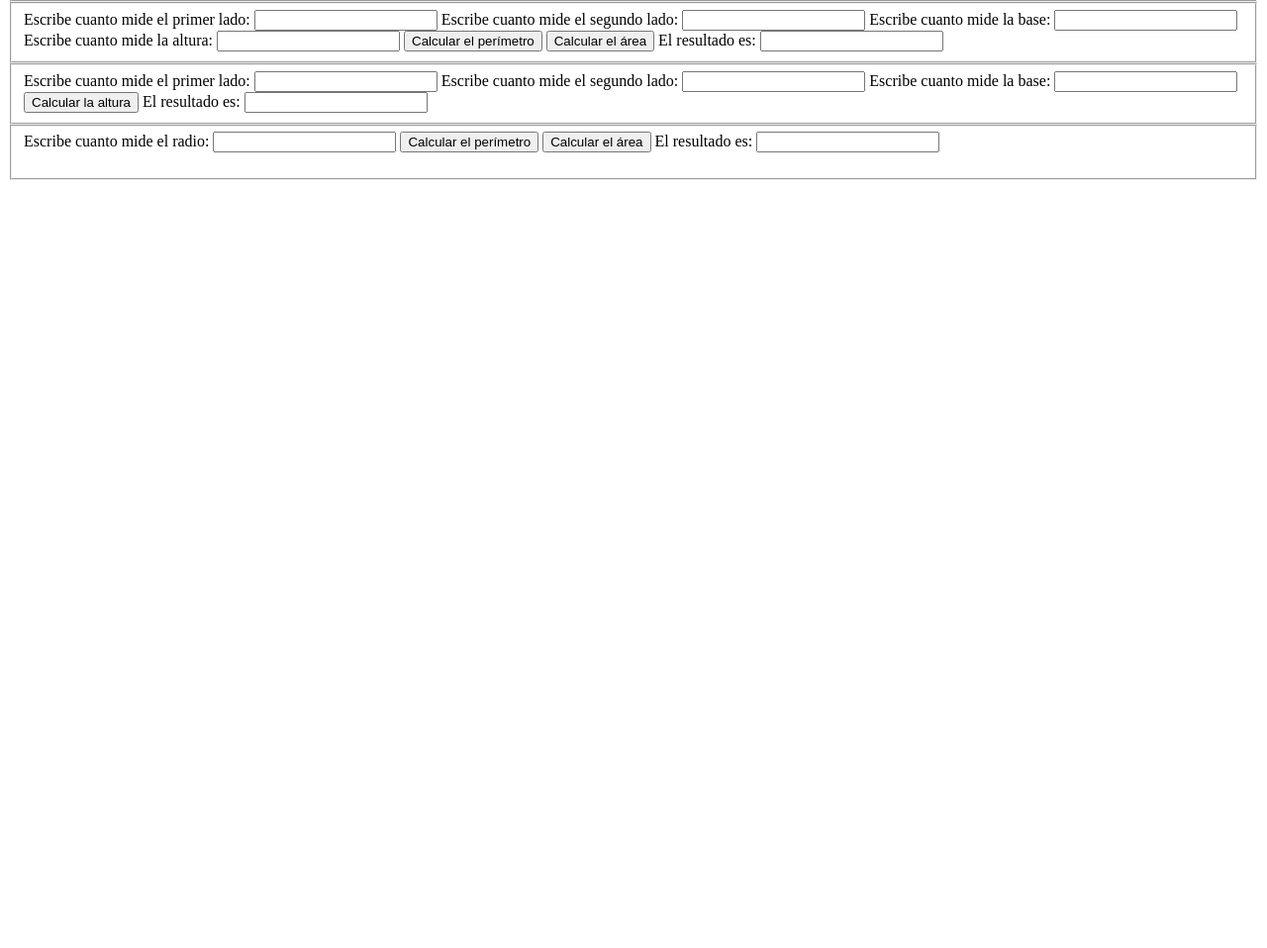
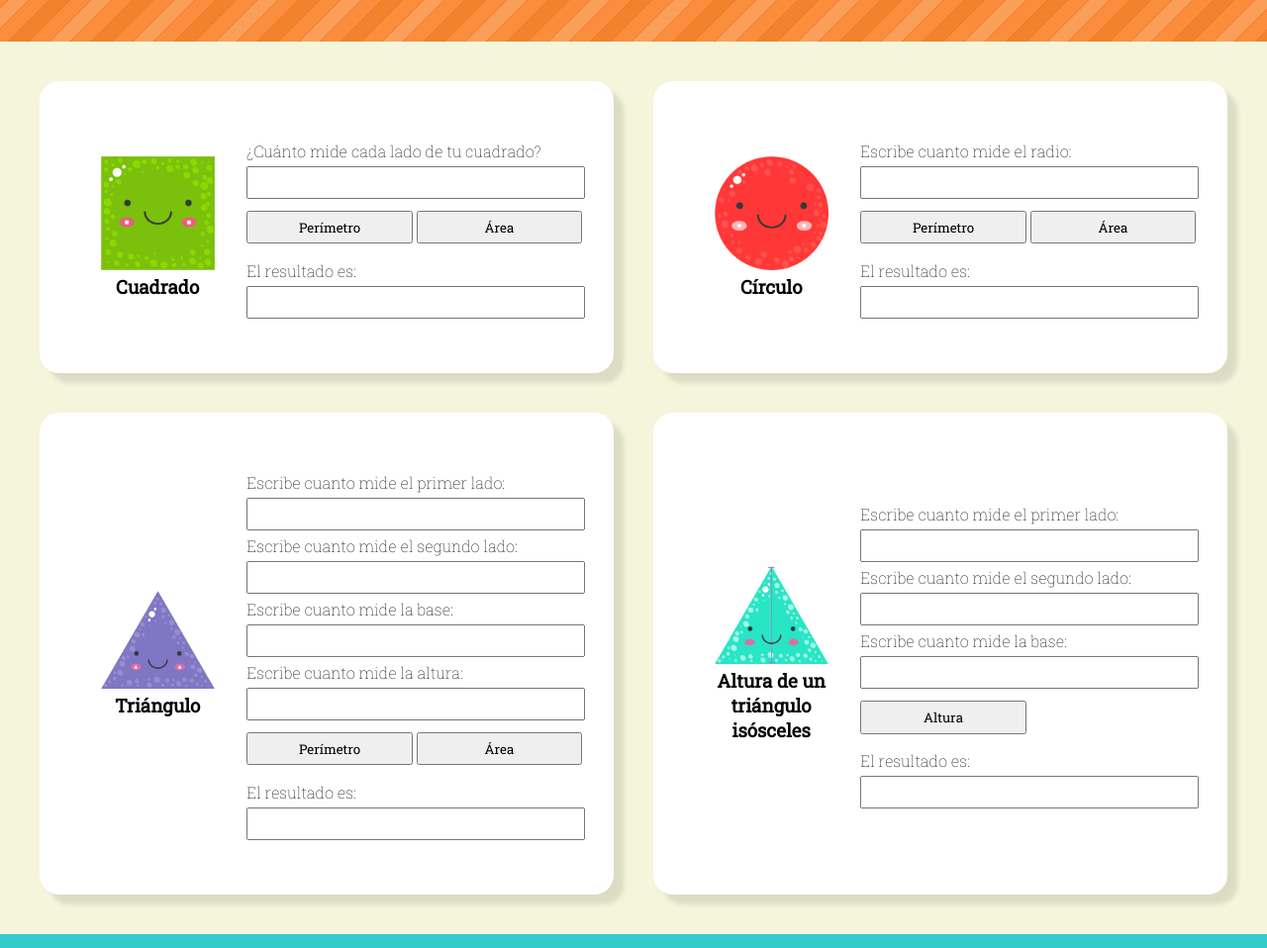
Before and after one commit to CarlotaBlanco/area-and-perimeter-calculator, a plain HTML site: page index.html in a window 1280 px wide. Shown: the part 118-1076 px from the top of the page at 99% size. Before the commit the page ends 800 px from the top, so only its background shows below. Drawn offline with Linux system fonts and the light colour scheme.

Commit message:
add css styles

```diff
--- a/css/main.css
+++ b/css/main.css
@@ -0,0 +1,108 @@
+* {
+  margin: 0;
+  padding: 0;
+  box-sizing: border-box;
+  font-family: 'Roboto Slab', serif;
+}
+
+.header {
+  width: 100vw;
+  background: url('../img/background.png');
+  color: white;
+  height: 20vh;
+  display: flex;
+  justify-content: center;
+  align-items: center;
+  position: sticky;
+  top: 0;
+}
+
+.main {
+  padding: 1em;
+  background-color: beige;
+}
+
+.main_section {
+  width: 100%;
+  background-color: white;
+  border-radius: 20px 20px 20px 20px;
+  box-shadow: 10px 10px 5px 0px rgba(0, 0, 0, 0.1);
+  padding: 5%;
+  display: flex;
+  flex-direction: column;
+  align-items: center;
+  margin-bottom: 5%;
+}
+.img_title_container {
+  text-align: center;
+  padding: 0 5%;
+}
+.img {
+  width: 40%;
+}
+
+.form_section {
+  width: 80%;
+  padding: 5% 0;
+}
+.label {
+  display: block;
+  font-weight: 100;
+  margin: 0.3em 0;
+}
+.input {
+  width: 100%;
+  height: 2.5em;
+  padding: 2%;
+}
+.button {
+  width: 49%;
+  height: 2.5em;
+  margin: 0.9em 0;
+}
+
+.footer {
+  height: 5%;
+  display: flex;
+  flex-direction: column;
+  gap: 12px;
+  align-items: center;
+  background-color: #33cccc;
+  padding: 30px 0 45px 0;
+  color: white;
+}
+
+.rrss {
+  display: flex;
+  list-style-type: none;
+}
+
+.rrss_item {
+  padding: 10%;
+}
+
+.rrss_item_link {
+  font-size: 2em;
+  color: white;
+}
+
+@media all and (min-width: 1200px) {
+  .main {
+    display: grid;
+    grid-template-columns: 1fr 1fr;
+    padding: 2.5em;
+    justify-items: center;
+    gap: 2.5em;
+  }
+  .main_section {
+    padding: 5%;
+    flex-direction: row;
+    margin-bottom: 0;
+  }
+  .img_title_container {
+    width: 40%;
+  }
+  .img {
+    width: 90%;
+  }
+}
--- a/index.html
+++ b/index.html
@@ -4,83 +4,186 @@
     <meta charset="UTF-8" />
     <meta http-equiv="X-UA-Compatible" content="IE=edge" />
     <meta name="viewport" content="width=device-width, initial-scale=1.0" />
+    <link rel="preconnect" href="https://fonts.googleapis.com" />
+    <link rel="preconnect" href="https://fonts.gstatic.com" crossorigin />
+    <link
+      href="https://fonts.googleapis.com/css2?family=Roboto+Slab:wght@100;400&display=swap"
+      rel="stylesheet"
+    />
+    <link
+      rel="stylesheet"
+      href="https://use.fontawesome.com/releases/v5.8.1/css/all.css"
+      integrity="sha384-50oBUHEmvpQ+1lW4y57PTFmhCaXp0ML5d60M1M7uH2+nqUivzIebhndOJK28anvf"
+      crossorigin="anonymous"
+    />
     <link rel="stylesheet" href="./css/main.css" />
-    <title>¡Calcula tu área!</title>
+    <title>¡Calcula tu Área!</title>
   </head>
   <body>
-    <header><h1>¡Calcula tu área!</h1></header>
-    <main>
-      <form>
-        <fieldset>
-          <label for="squareSide">¿Cuánto mide cada lado de tu cuadrado?</label>
-          <input id="squareSide" type="number" />
-          <button type="button" onclick="calculateSquarePerimeter()">
-            Calcula el perímetro
+    <header class="header"><h1>¡Calcula tu Área!</h1></header>
+    <main class="main">
+      <section class="main_section">
+        <div class="img_title_container">
+          <img class="img" src="./img/square.png" alt="Square" />
+          <h3 class="section_titles">Cuadrado</h3>
+        </div>
+        <form class="form_section">
+          <label for="squareSide" class="label"
+            >¿Cuánto mide cada lado de tu cuadrado?</label
+          >
+          <input class="input" id="squareSide" type="number" />
+          <button
+            class="button"
+            type="button"
+            onclick="calculateSquarePerimeter()"
+          >
+            Perímetro
           </button>
-          <button type="button" onclick="calculateSquareArea()">
-            Calcular el área
+          <button class="button" type="button" onclick="calculateSquareArea()">
+            Área
           </button>
-          <label for="squareMessage">El resultado es:</label>
-          <input type="number" id="squareMessage" value="" readonly />
-        </fieldset>
-      </form>
-      <form>
-        <fieldset>
-          <label for="triangleSideA">Escribe cuanto mide el primer lado:</label>
-          <input id="triangleSideA" type="number" />
-          <label for="triangleSideB"
+          <label for="squareMessage" class="label">El resultado es:</label>
+          <input
+            class="input"
+            type="number"
+            id="squareMessage"
+            value=""
+            readonly
+          />
+        </form>
+      </section>
+      <section class="main_section">
+        <div class="img_title_container">
+          <img class="img" src="./img/circle.png" alt="Circle" />
+          <h3 class="section_titles">Círculo</h3>
+        </div>
+        <form class="form_section">
+          <label for="circleRadio" class="label"
+            >Escribe cuanto mide el radio:</label
+          >
+          <input class="input" id="circleRadio" type="number" />
+          <button
+            class="button"
+            type="button"
+            onclick="calculateCirclePerimeter()"
+          >
+            Perímetro
+          </button>
+          <button class="button" type="button" onclick="calculateCircleArea()">
+            Área
+          </button>
+          <label for="circleMessage" class="label">El resultado es:</label>
+          <input class="input" type="number" id="circleMessage" readonly />
+        </form>
+      </section>
+      <section class="main_section">
+        <div class="img_title_container">
+          <img class="img" src="./img/triangle.png" alt="Triangle" />
+          <h3 class="section_titles">Triángulo</h3>
+        </div>
+        <form class="form_section">
+          <label for="triangleSideA" class="label"
+            >Escribe cuanto mide el primer lado:</label
+          >
+          <input class="input" id="triangleSideA" type="number" />
+          <label for="triangleSideB" class="label"
             >Escribe cuanto mide el segundo lado:</label
           >
-          <input id="triangleSideB" type="number" />
-          <label for="triangleBase">Escribe cuanto mide la base:</label>
-          <input id="triangleBase" type="number" />
-          <label for="triangleHeight">Escribe cuanto mide la altura:</label>
-          <input id="triangleHeight" type="number" />
-          <button type="button" onclick="calculateTrianglePerimeter()">
-            Calcular el perímetro
+          <input class="input" id="triangleSideB" type="number" />
+          <label for="triangleBase" class="label"
+            >Escribe cuanto mide la base:</label
+          >
+          <input class="input" id="triangleBase" type="number" />
+          <label for="triangleHeight" class="label"
+            >Escribe cuanto mide la altura:</label
+          >
+          <input class="input" id="triangleHeight" type="number" />
+          <button
+            class="button"
+            type="button"
+            onclick="calculateTrianglePerimeter()"
+          >
+            Perímetro
           </button>
-          <button type="button" onclick="calculateTriangleArea()">
-            Calcular el área
+          <button
+            class="button"
+            type="button"
+            onclick="calculateTriangleArea()"
+          >
+            Área
           </button>
-          <label for="triangleMessage">El resultado es:</label>
-          <input type="number" id="triangleMessage" readonly />
-        </fieldset>
-      </form>
-      <form>
-        <fieldset>
-          <label for="triangleHeightSideA"
+          <label for="triangleMessage" class="label">El resultado es:</label>
+          <input class="input" type="number" id="triangleMessage" readonly />
+        </form>
+      </section>
+      <section class="main_section">
+        <div class="img_title_container">
+          <img
+            class="img"
+            src="./img/height.png"
+            alt="Isosceles triangle height"
+          />
+          <h3 class="section_titles">Altura de un triángulo isósceles</h3>
+        </div>
+        <form class="form_section">
+          <label for="triangleHeightSideA" class="label"
             >Escribe cuanto mide el primer lado:</label
           >
-          <input id="triangleHeightSideA" type="number" />
-          <label for="triangleHeightSideB"
+          <input class="input" id="triangleHeightSideA" type="number" />
+          <label for="triangleHeightSideB" class="label"
             >Escribe cuanto mide el segundo lado:</label
           >
-          <input id="triangleHeightSideB" type="number"  />
-          <label for="triangleHeightBase">Escribe cuanto mide la base:</label>
-          <input id="triangleHeightBase" type="number" />
-          <button type="button" onclick="calculateTriangleHeight()">
-            Calcular la altura
+          <input class="input" id="triangleHeightSideB" type="number" />
+          <label for="triangleHeightBase" class="label"
+            >Escribe cuanto mide la base:</label
+          >
+          <input class="input" id="triangleHeightBase" type="number" />
+          <button
+            class="button"
+            type="button"
+            onclick="calculateTriangleHeight()"
+          >
+            Altura
           </button>
-          <label for="triangleHeightMessage">El resultado es:</label>
-          <input type="number" id="triangleHeightMessage" readonly>
-        </fieldset>
-      </form>
-      <form>
-        <fieldset>
-          <label for="circleRadio">Escribe cuanto mide el radio:</label>
-          <input id="circleRadio" type="number" />
-          <button type="button" onclick="calculateCirclePerimeter()">
-            Calcular el perímetro
-          </button>
-          <button type="button" onclick="calculateCircleArea()">
-            Calcular el área
-          </button>
-          <label for="circleMessage">El resultado es:</label>
-          <input type="number" id="circleMessage" readonly></p>
-        </fieldset>
-      </form>
+          <label for="triangleHeightMessage" class="label"
+            >El resultado es:</label
+          >
+          <input
+            class="input"
+            type="number"
+            id="triangleHeightMessage"
+            readonly
+          />
+        </form>
+      </section>
     </main>
-    <footer></footer>
+    <footer class="footer">
+      <p>© 2022 Carlota Blanco Aylagas</p>
+      <nav>
+        <ul class="rrss">
+          <li class="rrss_item">
+            <a
+              class="rrss_item_link"
+              href="https://www.linkedin.com/in/carlotablancoaylagas/"
+              target="_blank"
+              rel="noopener noreferrer"
+            >
+              <i class="fab fa-linkedin"></i>
+            </a>
+          </li>
+          <li class="rrss_item">
+            <a
+              class="rrss_item_link"
+              href="https://github.com/CarlotaBlanco"
+              target="_blank"
+              rel="noopener noreferrer"
+            >
+              <i class="fab fa-github"></i>
+            </a>
+          </li>
+        </ul>
+      </nav>
+    </footer>
     <script src="./js/main.js"></script>
   </body>
 </html>
--- a/js/main.js
+++ b/js/main.js
@@ -98,12 +98,11 @@ function calculateTriangleHeight() {
 }
 
 //Circle
+const pi = Math.PI;
 
 function circleDiameter(radio) {
   return radio * 2;
 }
-
-const pi = Math.PI;
 
 function circlePerimeter(radio) {
   const diameter = circleDiameter(radio);
```
Also changed, not shown: img/background.png (added), img/circle.png (added), img/height.png (added), img/square.png (added), img/triangle.png (added).
